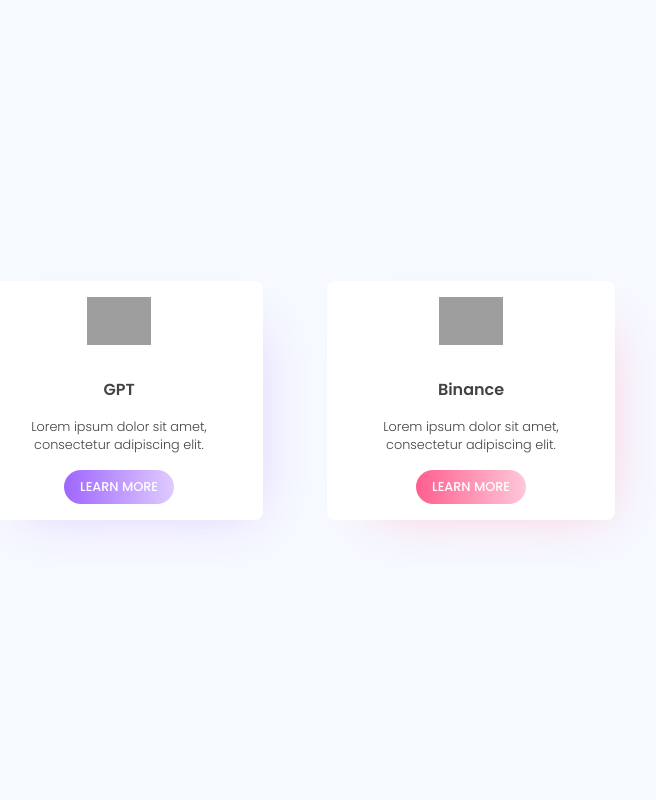
After one commit to MugumoPerm/tech-investment, a Django app: page /assets/ in a window 1280 px wide. The commit adds this page. Shown: the whole page, without its empty margins (345-1001 px from the left). Run offline with Django 3.2, Linux system fonts and the light colour scheme; data comes from the database, SQL or seed files in the repository; some libraries are stand-ins or nearby versions; grey boxes are pictures that could not be loaded.

Commit message:
updates and cards

```diff
--- a/tech_investement/investor/admin.py
+++ b/tech_investement/investor/admin.py
@@ -1,5 +1,5 @@
 from django.contrib import admin
-from .models import UserProfile, UserAccount, Transaction_ids, Deposit, Withdrawal, WithdrawalRequest
+from .models import UserProfile, UserAccount, Transaction_ids, Deposit, Withdrawal, WithdrawalRequest, Item, Purchase
 # Register your models here.
 
 admin.site.register(UserProfile)
@@ -8,3 +8,5 @@
 admin.site.register(Deposit)
 admin.site.register(Withdrawal)
 admin.site.register(WithdrawalRequest)
+admin.site.register(Item)
+admin.site.register(Purchase)
--- a/tech_investement/investor/models.py
+++ b/tech_investement/investor/models.py
@@ -127,30 +127,43 @@
 
 
 # assets
-class Asset(models.Model):
-    user = models.OneToOneField(UserProfile, on_delete=models.CASCADE, related_name='Asset')
-    asset_name = models.CharField(max_length=12, null=False, blank=False, default=True)
-    asset_value = models.DecimalField(max_digits=10, decimal_places=2, default=0)
-    # date = models.DateTimeField(auto_now_add=True)
+class Item(models.Model):
+    name = models.CharField(max_length=12, null=False, blank=False, default=True)
+    price = models.DecimalField(max_digits=10, decimal_places=2, default=0)
+    title = models.CharField(max_length=12, null=False, blank=False, default=True)
+    description = models.TextField()
+    image = models.ImageField(upload_to='assets/', null=True, blank=True)
+    release_amount = models.DecimalField(max_digits=10, decimal_places=2, default=0)
+    release_date = models.DateTimeField(auto_now_add=True)
+
+    def release(self):
+        self.release_date = timezone.now() + timezone.timedelta(days=2)
+        self.save()
+
+    def is_released(self):
+        return self.release_date and self.release_date <= timezone.now()
 
     def __str__(self):
-        return f"{self.user.username} - Asset Name: {self.asset_name}, Asset Value: {self.asset_value}"
+        return self.name
 
-# # stocks
-# class Stock(models.Model):
-#     user = models.ForeignKey(UserProfile, on_delete=models.CASCADE, related_name='Stock')
-#     stock_name = models.CharField(max_length=12, null=False, blank=False, default=True)
-#     stock_value = models.DecimalField(max_digits=10, decimal_places=2, default=0)
-#     date = models.DateTimeField(auto_now_add=True)
+    def __str__(self):
+        return f"Asset Name: {self.name}, Asset Value: {self.price}, Release Amount: {self.release_amount}, Release Date: {self.release_date}"
 
-#     def __str__(self):
-#         return f"{self.user.username} - Stock Name: {self.stock_name}, Stock Value: {self.stock_value}, Date: {self.date}"
+class Purchase(models.Model):
+    user = models.ForeignKey(UserProfile, on_delete=models.CASCADE)
+    item = models.ForeignKey(Item, on_delete=models.CASCADE)
+    purchase_date = models.DateTimeField(default=timezone.now)
+    released = models.BooleanField(default=False)
 
-# paid transactions
-# class PaidTransaction(models.Model):
-#     user = models.ForeignKey(UserProfile, on_delete=models.CASCADE, related_name='PaidTransaction')
-#     amount = models.DecimalField(max_digits=10, decimal_places=2, default=0)
-#     date = models.DateTimeField(auto_now_add=True)
-#     transactions_id = models.CharField(max_length=12, null=False, blank=False, default=True)
-#     def __str__(self):
-#         return f"{self.user.username} - Amount: {self.amount}, Date: {self.date}"
+    def release_item(self):
+        if self.item.is_released() and not self.released:
+            # Perform release operation
+            # For example, add released amount to user's balance
+            # or grant access to some resource, etc.
+            self.user.UserAccount.balance += self.item.release_amount
+            self.user.UserAccount.save()
+            self.released = True
+            self.save()
+
+    def __str__(self):
+        return f"{self.user.username} purchased {self.item.name} on {self.purchase_date}"
--- a/tech_investement/investor/templates/assets/assets.html
+++ b/tech_investement/investor/templates/assets/assets.html
@@ -0,0 +1,21 @@
+{% extends 'cards.html' %}
+
+{% block content %}
+
+{%for asset in items %}
+
+
+<main class="cards">
+	<section class="card {{ asset.title }}">
+            <div class="icon">
+				<img src="assets/Chat.png" alt="{{ asset.name }}">
+            </div>
+			<h3>{{ asset.name }}</h3>
+            <span>Lorem ipsum dolor sit amet, consectetur adipiscing elit.</span>
+            <button>Learn More</button>
+        </section>
+</main>
+
+{%endfor%}
+
+{% endblock %}
--- /dev/null
+++ b/tech_investement/investor/templates/cards.html
@@ -0,0 +1,160 @@
+<!DOCTYPE html>
+<html lang="pt-br">
+<head>
+    <meta charset="UTF-8">
+    <meta http-equiv="X-UA-Compatible" content="IE=edge">
+    <meta name="viewport" content="width=device-width, initial-scale=1.0">
+    <title>Responsive Cards</title>
+    <link rel="preconnect" href="https://fonts.gstatic.com">
+    <link href="https://fonts.googleapis.com/css2?family=Poppins:wght@300;400;500;600&display=swap" rel="stylesheet">
+<style>
+* {
+    margin: 0;
+    padding: 0;
+    box-sizing: border-box;
+    font-family: "Poppins", sans-serif;
+}
+
+body {
+    background: #F6F9FF;
+    height: 100vh;
+    width: 100%;
+
+    display: flex;
+    justify-content: center;
+    align-items: center;
+
+    color: #434343;
+
+    font-size: 16px;
+}
+
+main.cards {
+    display: flex;
+    padding: 32px;
+}
+
+main.cards section.card {
+    display: flex;
+    flex-direction: column;
+    align-items: center;
+    text-align: center;
+    background: white;
+    padding: 1rem 1.5rem;
+    border-radius: 8px;
+    max-height: 468px;
+    margin-left: 32px;
+}
+
+main.cards section.card:first-child {
+    margin-left: 0;
+}
+
+main.cards section.card .icon {
+    width: 64px;
+    height: 64px;
+}
+
+main.cards section.card img {
+    width: 100%;
+}
+
+main.cards section.card h3 {
+    font-size: 100%;
+    margin: 16px 0;
+}
+
+main.cards section.card span {
+    font-weight: 300;
+    max-width: 240px;
+    font-size: 80%;
+    margin-bottom: 16px;
+}
+
+main.cards section.card button {
+    padding: 0.5rem 1rem;
+    text-transform: uppercase;
+    border-radius: 32px;
+    border: 0;
+    cursor: pointer;
+    font-size: 80%;
+    font-weight: 500;
+    color: #fff;
+    margin-bottom: 16px 0;
+}
+
+main.cards section.card.contact button {
+    background: linear-gradient(to right, #9F66FF, #DFCBFF);
+}
+main.cards section.card.shop button {
+    background: linear-gradient(to right, #3E8AFF, #BBDEFF);
+}
+main.cards section.card.about button {
+    background: linear-gradient(to right, #FE5F8F, #FFC7D9);
+}
+
+main.cards section.card.contact {
+    box-shadow: 20px 20px 50px -30px #DBC4FF;
+}
+main.cards section.card.shop {
+    box-shadow: 20px 20px 50px -30px #AFD6FF;
+}
+main.cards section.card.about {
+    box-shadow: 20px 20px 50px -30px #FFC1D5;
+}
+
+@media screen and (max-width: 720px) {
+    main.cards {
+        flex-direction: column;
+    }
+
+    main.cards section.card {
+        margin-left: 0;
+        margin-bottom: 32px;
+    }
+
+    main.cards section.card:last-child {
+        margin-bottom: 0;
+    }
+
+    main.cards section.card button {
+        font-size: 70%;
+    }
+
+}
+
+
+
+</style>
+</head>
+<body>
+	{% block content %}
+    <!-- <main class="cards"> -->
+    <!--     <section class="card contact"> -->
+    <!--         <div class="icon"> -->
+    <!--             <img src="assets/Chat.png" alt="Contact us."> -->
+    <!--         </div> -->
+    <!--         <h3>Contact us.</h3> -->
+    <!--         <span>Lorem ipsum dolor sit amet, consectetur adipiscing elit.</span> -->
+    <!--         <button>Learn More</button> -->
+    <!--     </section> -->
+    <!--     <section class="card shop"> -->
+    <!--         <div class="icon"> -->
+    <!--             <img src="assets/Bag.png" alt="Shop here."> -->
+    <!--         </div> -->
+    <!--         <h3>Shop here.</h3> -->
+    <!--         <span>Lorem ipsum dolor sit amet, consectetur adipiscing elit.</span> -->
+    <!--         <button>Learn More</button> -->
+    <!--     </section> -->
+    <!--     <section class="card about"> -->
+    <!--         <div class="icon"> -->
+    <!--             <img src="assets/Play.png" alt="About us."> -->
+    <!--         </div> -->
+    <!--         <h3>About us.</h3> -->
+    <!--         <span>Lorem ipsum dolor sit amet, consectetur adipiscing elit.</span> -->
+    <!--         <button>Learn More</button> -->
+    <!--     </section> -->
+    <!-- </main> -->
+	{% endblock %}
+</body>
+</html>
--- a/tech_investement/investor/templates/user/deposit.html
+++ b/tech_investement/investor/templates/user/deposit.html
@@ -36,7 +36,7 @@
 					<label for="amount">Amount Paid</label>
 					{% render_field form.amount_paid class='form-control' placeholder='Amount' %}
 				</div>
-				<button type="submit" class="btn btn-primary">submit</button>
+				<button type="submit" class="btn btn-primary" hx-get="{% url 'deposited' %}" >submit</button>
 			</form>
 		</div>
 	</div>
--- a/tech_investement/investor/urls.py
+++ b/tech_investement/investor/urls.py
@@ -56,6 +56,8 @@
 
     #assets
     path('assets/', views.assets, name='assets'),
+    path('purchase/<int:item_id>/', views.purchase_item, name='purchase_item'),
+    path('purchase/success/', views.purchase_success, name='purchase_success'),
 
     #admin
 
@@ -80,5 +82,4 @@
 
     # refresh_balance
     path('refresh_balance/', views.refresh_balance, name='refresh_balance'),
-
-]
+   ]
--- a/tech_investement/investor/views.py
+++ b/tech_investement/investor/views.py
@@ -14,7 +14,7 @@
 
 
 # import models
-from .models import UserProfile, UserAccount, Transaction_ids, Deposit, Withdrawal, WithdrawalRequest
+from .models import UserProfile, UserAccount, Transaction_ids, Deposit, Withdrawal, WithdrawalRequest, Item, Purchase
 
 # import forms
 from .forms import CreateUserForm, UserProfileForm, loginForm, reset_passwordForm, deposit_form, withdraw_form, searchForm, StkpushForm, transactions_id_form, letterForm, user_deposit_form
@@ -63,11 +63,15 @@
     deposits = Deposit.objects.all().order_by('-date')
     deposits_count = len(deposits)
 
+    # calculate the total number of withdrawals
+    withdrawals = WithdrawalRequest.objects.all()
+    withdrawals_count = len(withdrawals)
+
     #get the total number of users in UserProfiles
     user_profiles = UserProfile.objects.all()
     user_profiles_count = len(user_profiles)
 
-    context = {'message':message, 'total_amount':total_amount , 'customers':user_profiles_count , 'deposited':deposits_count , 'products': [100, 200, 30, 40, 500]}
+    context = {'message':message, 'total_amount':total_amount , 'customers':user_profiles_count , 'deposited':deposits_count ,'withdrawed':withdrawals_count, 'products': [100, 200, 30, 40, 500]}
     return render(request, 'admin/adminDashboard.html', context)
 
 
@@ -519,9 +523,27 @@
     #return a HttpResponse of all the active users withdraw request
     return render(request, 'user/withdraw_pending.html', {'withdraw': withdraw})
 
-#assets
+# Items
+
 def assets(request):
-    return render(request, 'assets.html')
+    items = Item.objects.all()
+    return render(request, 'assets/assets.html', {'items': items})
+
+
+@login_required
+def purchase_item(request, item_id):
+    # item = Item.objects.get(pk=item_id)
+    # if request.method == 'POST':
+    #     # Perform purchase operation
+    #     purchase = Purchase.objects.create(user=request.user, item=item)
+    #     purchase.save()
+    #     return redirect('purchase_success')
+    return render(request, 'assets/purchase_item.html', {'item': item})
+
+@login_required
+def purchase_success(request):
+    purchases = Purchase.objects.filter(user=request.user)
+    return render(request, 'purchase_success.html', {'purchases': purchases})
 
 def recommended_users(request):
     profile = []
```
Also changed, not shown: tech_investement/investor/templates/admin/adminDashboard.html (+5 -5 lines), tech_investement/db.sqlite3, tech_investement/investor/migrations/0060_item_purchase_delete_asset.py (added), tech_investement/investor/migrations/0061_item_description.py (added), tech_investement/investor/migrations/0062_item_title.py (added), tech_investement/investor/migrations/0063_item_image.py (added).
